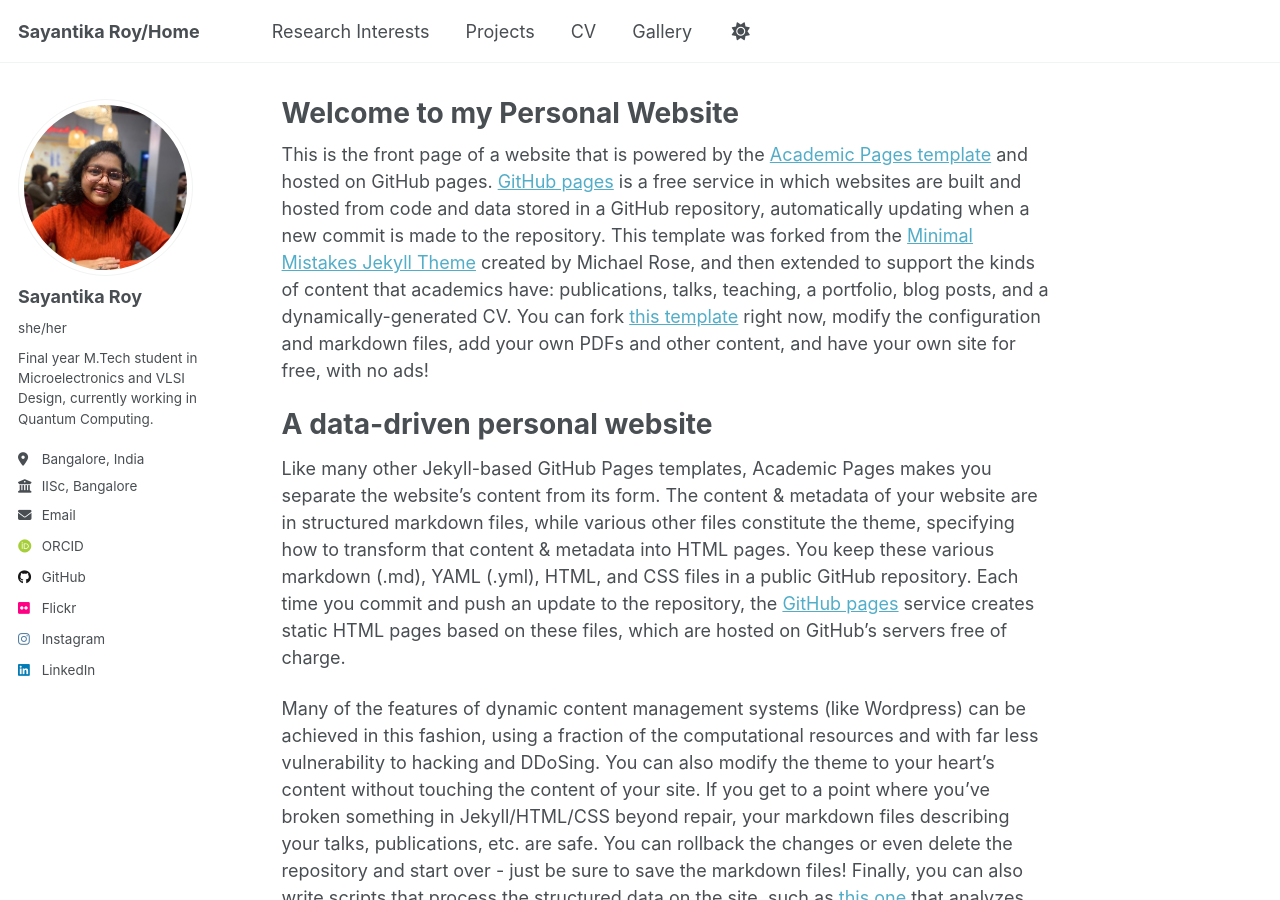
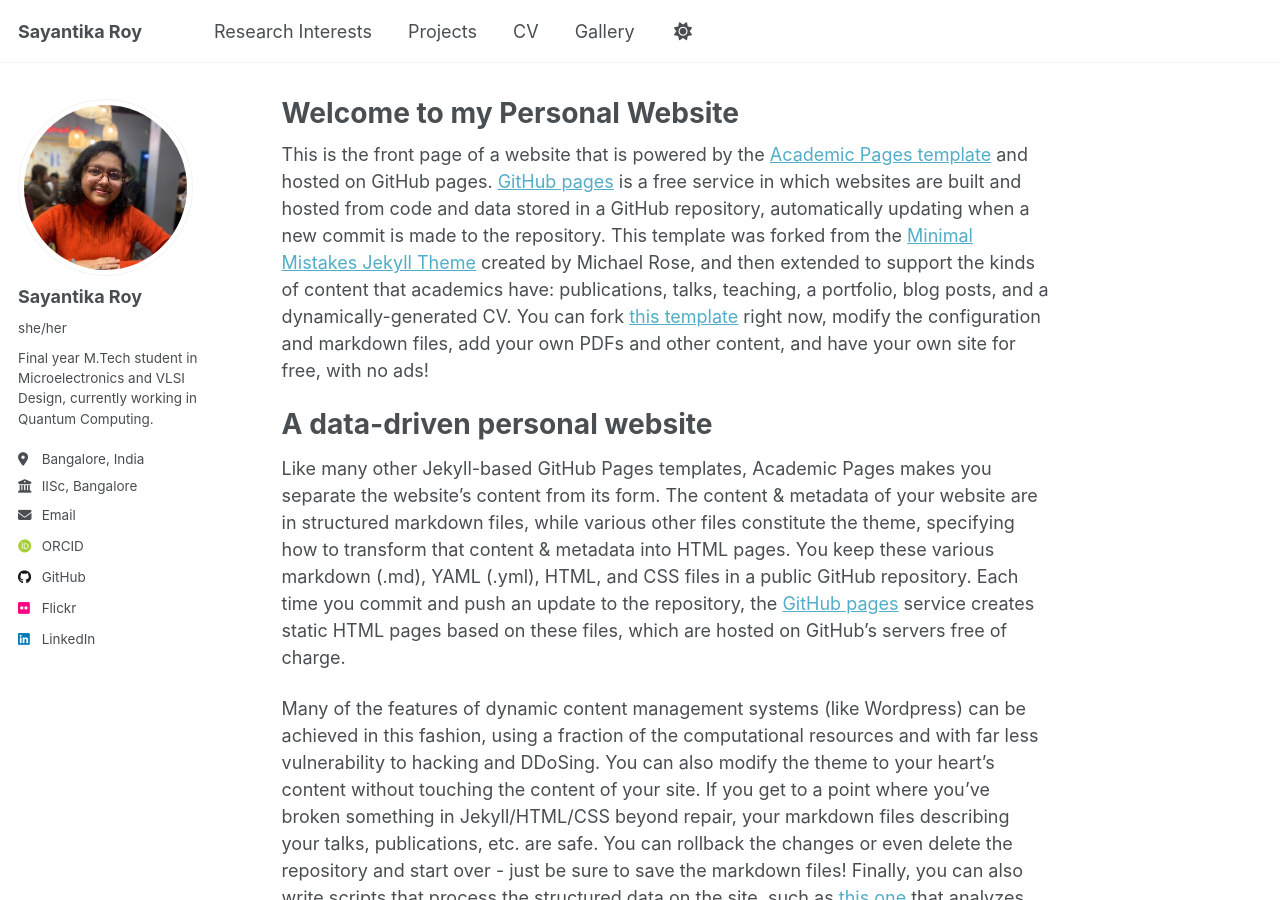
Before and after one commit to sayo-134/sayantika-roy.github.io, a Jekyll site: the page built from _pages/about.md, in a window 1280 px wide and 900 px high. Built offline with Jekyll 4.4.1, drawn with Linux system fonts in a browser that asks for light colours; some web fonts are replaced.

Commit message:
removed insta id

```diff
--- a/_config.yml
+++ b/_config.yml
@@ -9,7 +9,7 @@
 # Basic Site Settings
 locale                   : "en-US"
 site_theme               : "default"
-title                    : "Sayantika Roy/Home"
+title                    : "Sayantika Roy"
 title_separator          : "-"
 name                     : &name "Sayantika Roy"
 description              : &description "M.Tech in Microelectronics and VLSI Design, IISc Bangalore. Currently working in NeuRonICS Lab under Prof. Chetan Singh Thakur. Research interests include Neuromorphic Computing, Quantum Computing, and Hardware for Machine Learning."
@@ -58,7 +58,7 @@ author:
   goodreads        : # Username
   google_plus      : # Username
   keybase          : # Username
-  instagram        : _sayo_nide_
+  instagram        : # _sayo_nide_
   lastfm           : # Username
   linkedin         : sayantika-roy-867141220
   mastodon         : # URL
```
